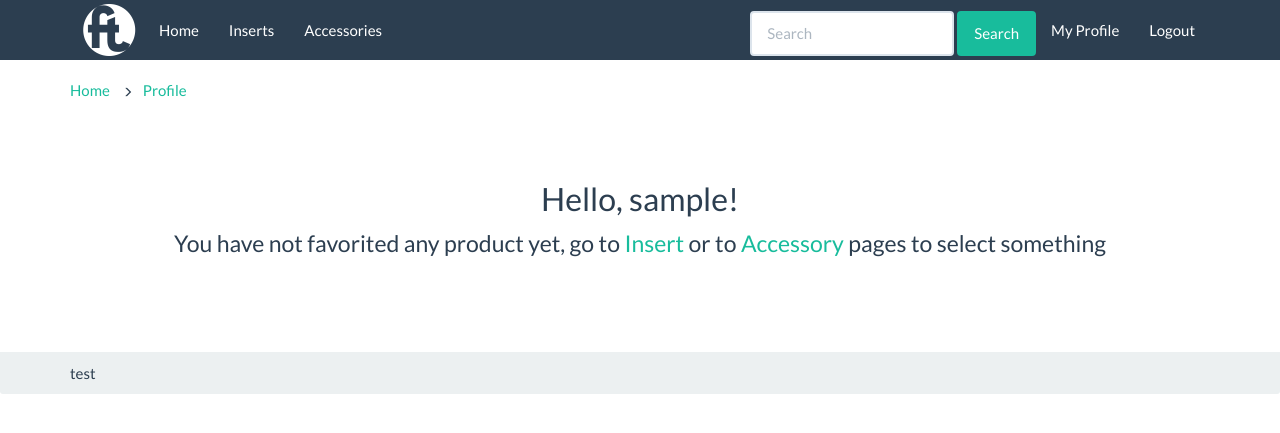
After one commit to dsipakou/flybletop, a Django app: page /profile/ in a window 1280 px wide. The commit adds this page. Shown: the top 433 px of the page. Run offline with Django 3.2, Linux system fonts and the light colour scheme; the visitor is signed in with stand-in values (Sample User, id 1); data that the repository does not hold is empty; some libraries are stand-ins or nearby versions.

Commit message:
profile added

```diff
--- a/Flybletop/settings.py
+++ b/Flybletop/settings.py
@@ -127,3 +127,5 @@ USE_TZ = True
 STATIC_URL = '/static/'
 MEDIA_ROOT = os.path.join(BASE_DIR, 'media')
 MEDIA_URL = '/media/'
+
+LOGIN_URL = 'login'
--- a/main_app/models.py
+++ b/main_app/models.py
@@ -44,3 +44,6 @@ class Profile(models.Model):
     user = models.OneToOneField(User, related_name='profile')
     activation_key = models.CharField(max_length=40)
     key_expires = models.DateTimeField()
+
+    def __str__(self):
+        return self.name
--- a/main_app/static/css/style.css
+++ b/main_app/static/css/style.css
@@ -142,3 +142,7 @@ div.catalog-item {
 form .alert {
     height: 30%;
 }
+
+.jumbotron {
+    background-color: white;
+}
--- a/main_app/templates/main/header.html
+++ b/main_app/templates/main/header.html
@@ -26,6 +26,7 @@
         </ul>
         <ul class="nav navbar-nav navbar-right text-center collapse navbar-collapse">
             {% if user.is_authenticated %}
+                <li><a href="{% url 'profile' %}" class="align-right link">My Profile</a></li>
                 <li><a href="{% url 'logout' %}" class="align-right">Logout</a></li>
             {% else %}
                 <li><a href="{% url 'login' %}" class="align-right">Login</a></li>
--- /dev/null
+++ b/main_app/templates/user/base.html
@@ -0,0 +1,6 @@
+{% extends 'base.html' %}
+
+{% block breadcrumb %}
+    {{ block.super }}
+    <li><i class="glyphicon glyphicon-menu-right"></i><a href="{% url 'profile' %}">Profile</a></li>
+{% endblock %}
--- /dev/null
+++ b/main_app/templates/user/profile.html
@@ -0,0 +1,39 @@
+{% extends 'user/base.html' %}
+
+{% block content %}
+    <section class="jumbotron text-center">
+        <div class="row">
+            <h2>Hello, {{ user.username }}!</h2>
+            <p class="lead">{% if products|length > 0 %}
+                You have favorited following products{% else %}
+                You have not favorited any product yet, go to <a href="{% url 'insert' %}">Insert</a> or to <a href="{% url 'accessory' %}">Accessory</a> pages to select something
+            {% endif %}</p>
+        </div>
+    </section>
+    <div class="content">
+        <div class="row">
+        {% for product in products %}
+            <div class="col-md-6 col-sm-6 col-xs-12 col-lg-4 catalog-item">
+                <div class="panel">
+                    {% with temp=product.get_type_display.lower %}
+                    <a href="{% url temp %}{{ product.id }}">
+                        <div class="panel-heading">
+                            <img src="{{ product.base_image.url }}" />
+                        </div>
+                        <div class="panel-heading">
+                            <h2 class="panel-title text-info"> {{ product.name }}</h2>
+                        </div>
+                    </a>
+                    {% endwith %}
+                    <div class="panel-body">
+                        <p>{{ product.desc }}</p>
+                        <p><strong>{{ product.price_usd }} <span>$</span></strong></p>
+                    </div>
+                </div>
+            </div>
+
+        {% endfor %}
+        </div>
+    </div>
+
+{% endblock %}
--- a/main_app/urls.py
+++ b/main_app/urls.py
@@ -7,6 +7,7 @@ urlpatterns = [
     url(r'^login/$', views.login_view, name='login'),
     url(r'^signup/', views.signup_view, name='sign_up'),
     url(r'^logout/$', views.logout_view, name='logout'),
+    url(r'^profile/$', views.profile, name='profile'),
     url(r'^$', views.index),
     url(r'^insert/([0-9]+)/$', views.detail, name='ins_detail'),
     url(r'^accessory/([0-9]+)/$', views.detail, name='acc_detail'),
--- a/main_app/views.py
+++ b/main_app/views.py
@@ -1,8 +1,12 @@
+import hashlib
+import random
+
 from django.shortcuts import render
 from .models import Product, Like
 from .forms import SearchForm, LoginForm, RegistrationForm
 from django.http import HttpResponse, HttpResponseRedirect
 from django.contrib.auth import authenticate, login, logout
+from django.contrib.auth.decorators import login_required
 import json
 
 
@@ -32,11 +36,17 @@ def signup_view(request):
     if request.method == 'POST':
         form = RegistrationForm(request.POST)
         if form.is_valid():
-            dd = {}
-            dd['username'] = form.cleaned_data['username']
-            dd['email'] = form.cleaned_data['email']
-            dd['password1'] = form.cleaned_data['password1']
-            form.save(dd)
+            data = {}
+            data['username'] = form.cleaned_data['username']
+            data['email'] = form.cleaned_data['email']
+            data['password1'] = form.cleaned_data['password1']
+            salt = hashlib.sha1(str(random.random()).encode('utf-8')).hexdigest()[:5]
+            usernamesalt = data['username']
+            data['activation_key'] = hashlib.sha1((salt+usernamesalt).encode('utf-8')).hexdigest()
+            data['email_path'] = '/ActivationEmail.txt'
+            data['email_subject'] = 'Activate your account on FlybleTop'
+            form.sendEmail(data)
+            form.save(data)
             return HttpResponseRedirect('/')
         else:
             return render(request, 'authentication/signup.html', {'form': form})
@@ -45,6 +55,7 @@ def signup_view(request):
         return render(request, 'authentication/signup.html', {'form': form})
 
 
+@login_required
 def logout_view(request):
     logout(request)
     return HttpResponseRedirect('/')
@@ -79,6 +90,15 @@ def detail(request, product_id):
         'like': like
     }
     return render(request, 'details/detail.html', context)
+
+
+@login_required
+def profile(request):
+    products = Product.objects.filter(product_id__like_type=2, product_id__user=request.user.id)
+    context = {
+        'products': products
+    }
+    return render(request, 'user/profile.html', context)
 
 
 def insert(request):
```
Also changed, not shown: main_app/forms.py (+7 -1 lines).
